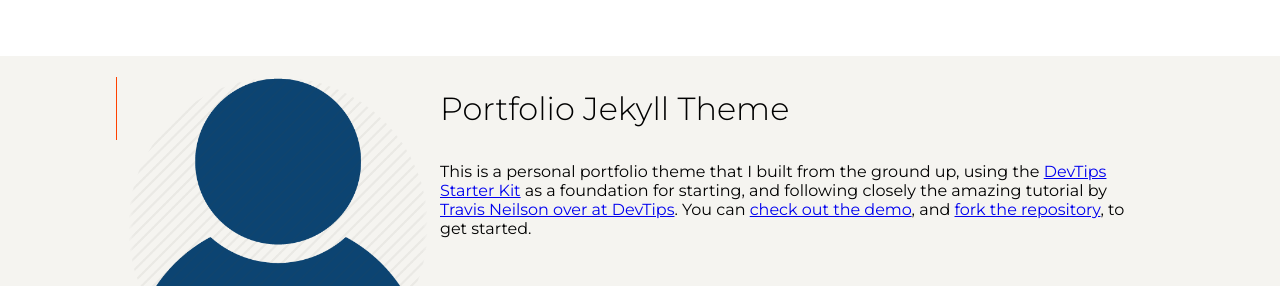
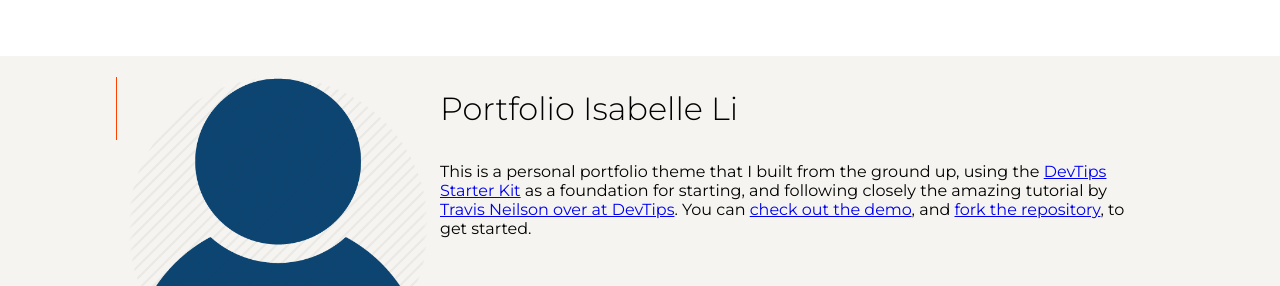
Before and after one commit to Isabelliiii/portfolio, a Jekyll site: the page built from pages/about.md, in a window 1280 px wide. Shown: the part 164-450 px from the top of the page. Built offline with Jekyll 4.4.1, drawn with Linux system fonts in a browser that asks for light colours.

Commit message:
Update about.md

```diff
--- a/pages/about.md
+++ b/pages/about.md
@@ -5,6 +5,6 @@ headshot: /assets/img/headshot.webp
 permalink: /about
 ---
 
-# Portfolio Jekyll Theme
+# Portfolio Isabelle Li
 
 This is a personal portfolio theme that I built from the ground up, using the [DevTips Starter Kit](http://devtipsstarterkit.com/) as a foundation for starting, and following closely the amazing tutorial by [Travis Neilson over at DevTips](https://www.youtube.com/watch?v=T6jKLsxbFg4&list=PL0CB3OvPhDA_STygmp3sDenx3UpdOMk7P). You can [check out the demo](lenpaul.github.io/portfolio-jekyll-theme/), and [fork the repository](https://github.com/LeNPaul/portfolio-jekyll-theme/fork), to get started.
```
